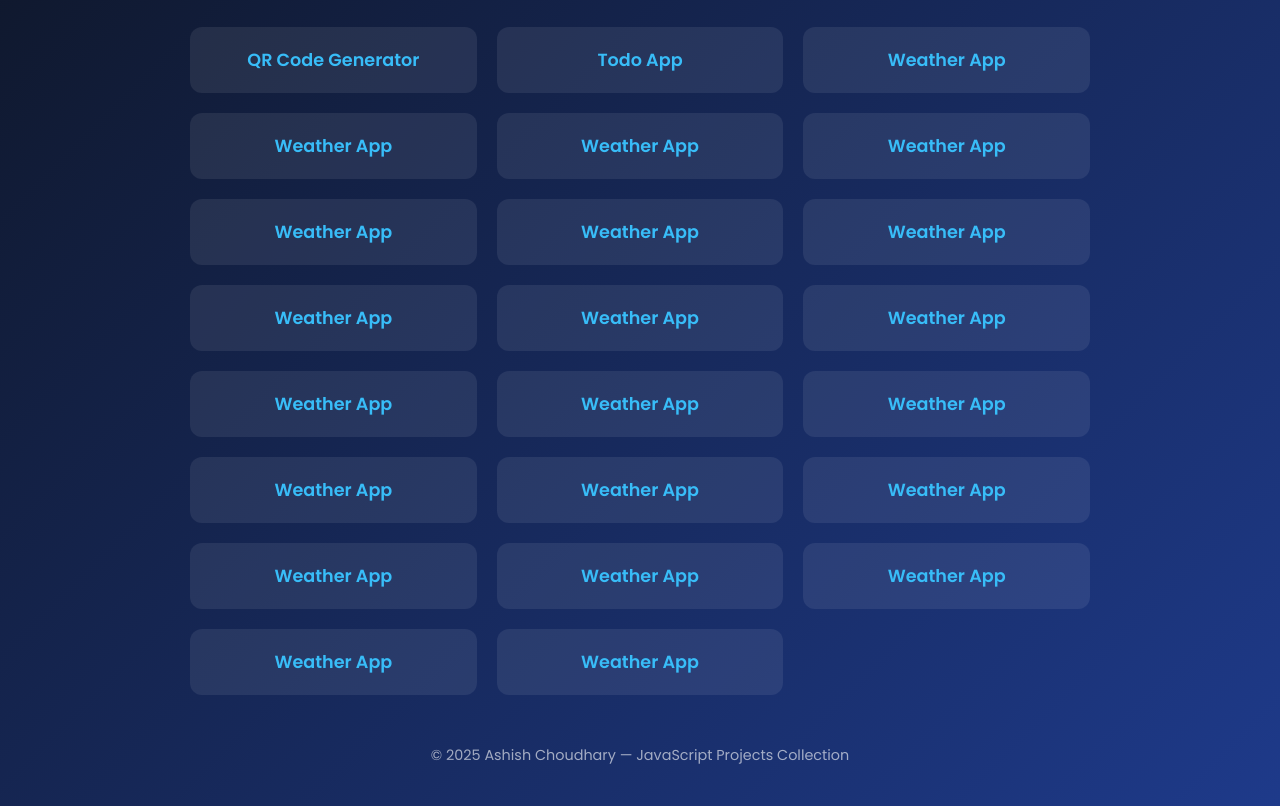
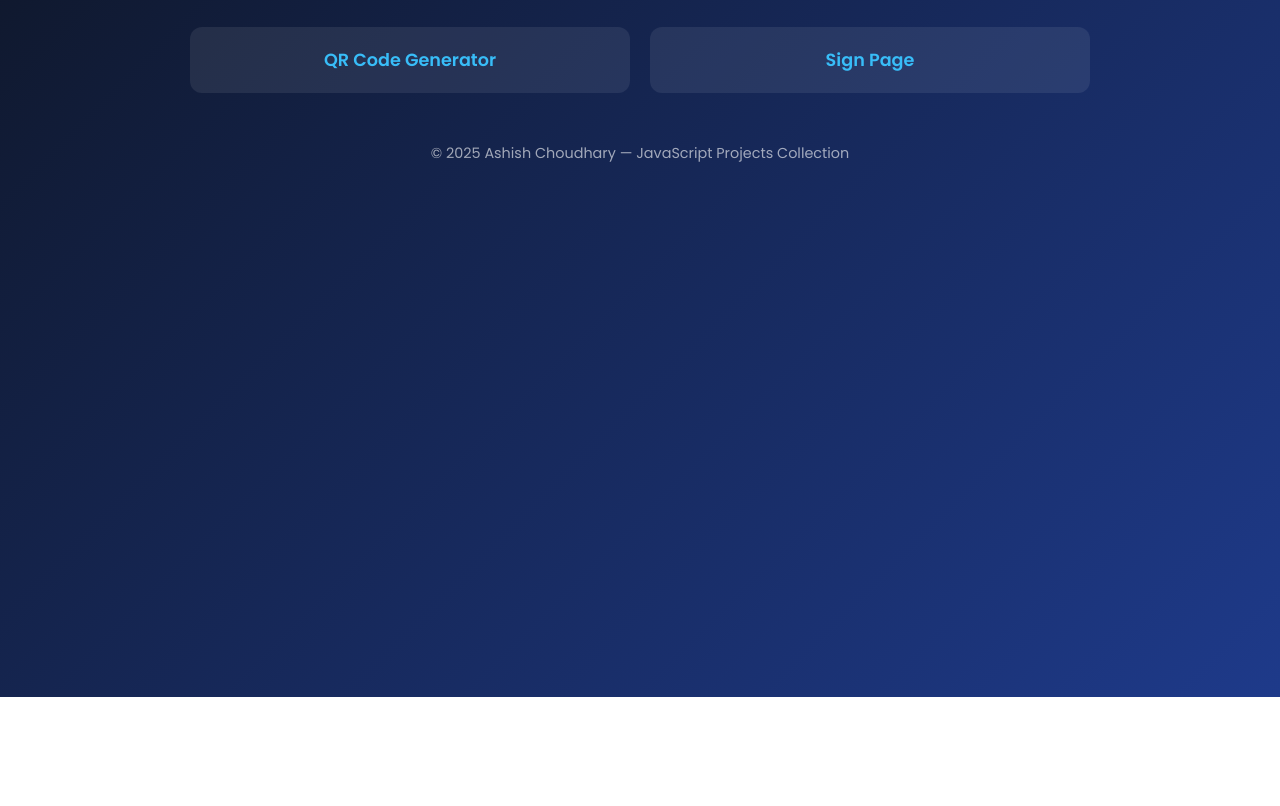
Before and after one commit to codezenashish/JavaScript-projects-2025, a plain HTML site: page index.html in a window 1280 px wide. Shown: the part 103-909 px from the top of the page. After the commit the page ends 800 px from the top, so only its background shows below. Drawn offline with Linux system fonts and the light colour scheme.

Commit message:
new project sign up card

```diff
--- a/index.html
+++ b/index.html
@@ -1,73 +1,23 @@
 <!DOCTYPE html>
 <html lang="en">
   <head>
-  <meta charset="UTF-8">
-  <meta name="viewport" content="width=device-width, initial-scale=1.0">
-  <link rel="stylesheet" href="style.css">
+    <meta charset="UTF-8" />
+    <meta name="viewport" content="width=device-width, initial-scale=1.0" />
+    <link rel="stylesheet" href="style.css" />
     <title>Ashish Choudhary — JS Projects</title>
   </head>
   <body>
-
     <h1>Ashish Choudhary</h1>
 
     <div class="projects">
       <div class="project">
         <a href="01-qr-code/index.html" target="_blank">QR Code Generator</a>
       </div>
-
       <div class="project">
-      <a href="02-todo-app/index.html" target="_blank">Todo App</a>
-    </div>
-
-    <div class="project">
-      <a href="03-weather-app/index.html" target="_blank">Weather App</a>
-    </div>
-    <div class="project">
-      <a href="03-weather-app/index.html" target="_blank">Weather App</a>
-    </div><div class="project">
-      <a href="03-weather-app/index.html" target="_blank">Weather App</a>
-    </div><div class="project">
-      <a href="03-weather-app/index.html" target="_blank">Weather App</a>
-    </div><div class="project">
-      <a href="03-weather-app/index.html" target="_blank">Weather App</a>
-    </div><div class="project">
-      <a href="03-weather-app/index.html" target="_blank">Weather App</a>
-    </div><div class="project">
-      <a href="03-weather-app/index.html" target="_blank">Weather App</a>
-    </div><div class="project">
-      <a href="03-weather-app/index.html" target="_blank">Weather App</a>
-    </div><div class="project">
-      <a href="03-weather-app/index.html" target="_blank">Weather App</a>
-    </div><div class="project">
-      <a href="03-weather-app/index.html" target="_blank">Weather App</a>
-    </div><div class="project">
-      <a href="03-weather-app/index.html" target="_blank">Weather App</a>
-    </div><div class="project">
-      <a href="03-weather-app/index.html" target="_blank">Weather App</a>
-    </div><div class="project">
-      <a href="03-weather-app/index.html" target="_blank">Weather App</a>
-    </div><div class="project">
-      <a href="03-weather-app/index.html" target="_blank">Weather App</a>
-    </div><div class="project">
-      <a href="03-weather-app/index.html" target="_blank">Weather App</a>
-    </div><div class="project">
-      <a href="03-weather-app/index.html" target="_blank">Weather App</a>
-    </div><div class="project">
-      <a href="03-weather-app/index.html" target="_blank">Weather App</a>
-    </div><div class="project">
-      <a href="03-weather-app/index.html" target="_blank">Weather App</a>
-    </div><div class="project">
-      <a href="03-weather-app/index.html" target="_blank">Weather App</a>
-    </div><div class="project">
-      <a href="03-weather-app/index.html" target="_blank">Weather App</a>
-    </div><div class="project">
-      <a href="03-weather-app/index.html" target="_blank">Weather App</a>
+        <a href="sign-page/index.html" target="_blank">Sign Page</a>
       </div>
     </div>
 
-  <footer>
-    © 2025 Ashish Choudhary — JavaScript Projects Collection
-  </footer>
-
+    <footer>© 2025 Ashish Choudhary — JavaScript Projects Collection</footer>
   </body>
 </html>
--- a/style.css
+++ b/style.css
@@ -54,6 +54,7 @@ h1 {
   font-size: 1.1rem;
   font-weight: 600;
   transition: color 0.3s;
+  text-transform: capitalize;
 }
 
 .project a:hover {
```
Lines whose indentation alone changed are shown as unchanged.
